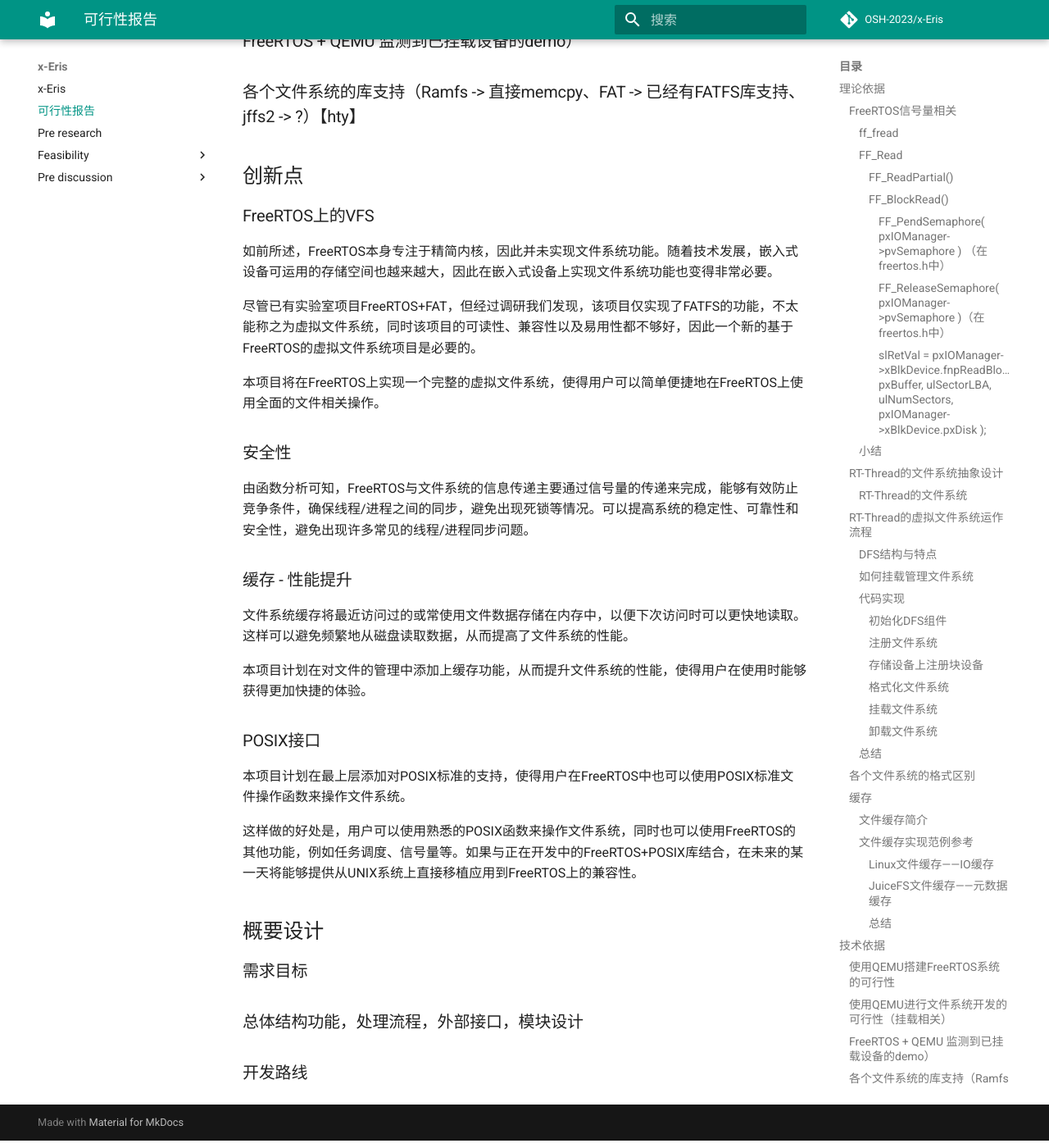
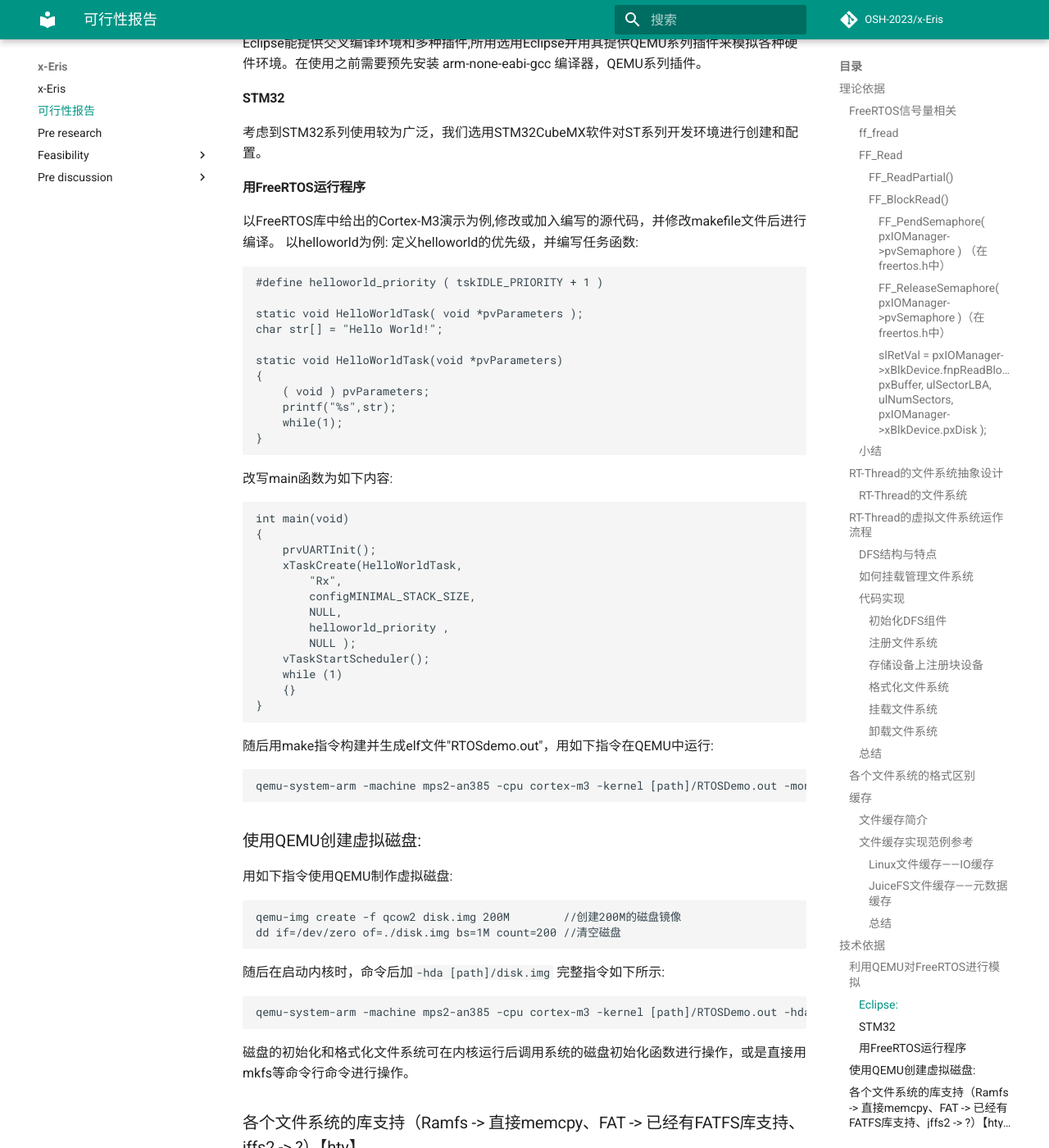
Before and after one commit to OSH-2023/x-Eris, an MkDocs documentation site: the page built from reports/feasibility.md, in a window 1280 px wide and 1400 px high, scrolled down 8473 px. Shown: the whole window at 82% size. Built offline with MkDocs 1.6.1 and Material for MkDocs 9.7.7, drawn with Linux system fonts in a browser that asks for light colours; comment, search, counter and statistics services are not loaded; some of the changed text lies outside the part shown.

Commit message:
finished QEMU

````diff
--- a/reports/feasibility.md
+++ b/reports/feasibility.md
@@ -247,9 +247,61 @@ JuiceFS 客户端在 open() 操作即打开一个文件时，其文件属性（a
 以上简述了IO缓存与元数据缓存两种缓存方式的原理与区别，并对Linux的IO缓存与JuiceFS的元数据缓存的实现做了简要的分析，为本项目计划实现的类似于Linux的文件缓存机制提供了优秀的范本。
 
 ## 技术依据
-### 使用QEMU搭建FreeRTOS系统的可行性
-### 使用QEMU进行文件系统开发的可行性（挂载相关）
-### FreeRTOS + QEMU 监测到已挂载设备的demo）
+### 利用QEMU对FreeRTOS进行模拟
+为了测试修改的文件系统，我们用QEMU模拟环境运行并测试FreeRTOS。
+#### Eclipse:
+Eclipse能提供交叉编译环境和多种插件,所用选用Eclipse并用其提供QEMU系列插件来模拟各种硬件环境。在使用之前需要预先安装 arm-none-eabi-gcc 编译器，QEMU系列插件。
+#### STM32
+考虑到STM32系列使用较为广泛，我们选用STM32CubeMX软件对ST系列开发环境进行创建和配置。
+#### 用FreeRTOS运行程序
+以FreeRTOS库中给出的Cortex-M3演示为例,修改或加入编写的源代码，并修改makefile文件后进行编译。
+以helloworld为例:
+定义helloworld的优先级，并编写任务函数:
+```c
+#define helloworld_priority	( tskIDLE_PRIORITY + 1 )
+
+static void HelloWorldTask( void *pvParameters );
+char str[] = "Hello World!";
+
+static void HelloWorldTask(void *pvParameters)
+{
+	( void ) pvParameters;
+	printf("%s",str);
+	while(1);
+}
+```
+改写main函数为如下内容:
+```c
+int main(void)
+{
+	prvUARTInit();
+    xTaskCreate(HelloWorldTask,
+		"Rx",
+		configMINIMAL_STACK_SIZE,
+		NULL,
+		helloworld_priority	,
+		NULL );
+    vTaskStartScheduler();
+    while (1)
+    {}
+}
+```
+随后用make指令构建并生成elf文件"RTOSdemo.out"，用如下指令在QEMU中运行:
+```
+qemu-system-arm -machine mps2-an385 -cpu cortex-m3 -kernel [path]/RTOSDemo.out -monitor none -nographic -serial stdio -s -S
+```
+### 使用QEMU创建虚拟磁盘:
+用如下指令使用QEMU制作虚拟磁盘:
+```shell
+qemu-img create -f qcow2 disk.img 200M        //创建200M的磁盘镜像
+dd if=/dev/zero of=./disk.img bs=1M count=200 //清空磁盘
+```
+随后在启动内核时，命令后加```-hda [path]/disk.img```
+完整指令如下所示:
+```
+qemu-system-arm -machine mps2-an385 -cpu cortex-m3 -kernel [path]/RTOSDemo.out -hda [path]/disk.img -monitor none -nographic -serial stdio -s -S
+```
+磁盘的初始化和格式化文件系统可在内核运行后调用系统的磁盘初始化函数进行操作，或是直接用mkfs等命令行命令进行操作。
 ### 各个文件系统的库支持（Ramfs -> 直接memcpy、FAT -> 已经有FATFS库支持、jffs2 -> ?）【hty】
 ## 创新点
 ### FreeRTOS上的VFS
````
